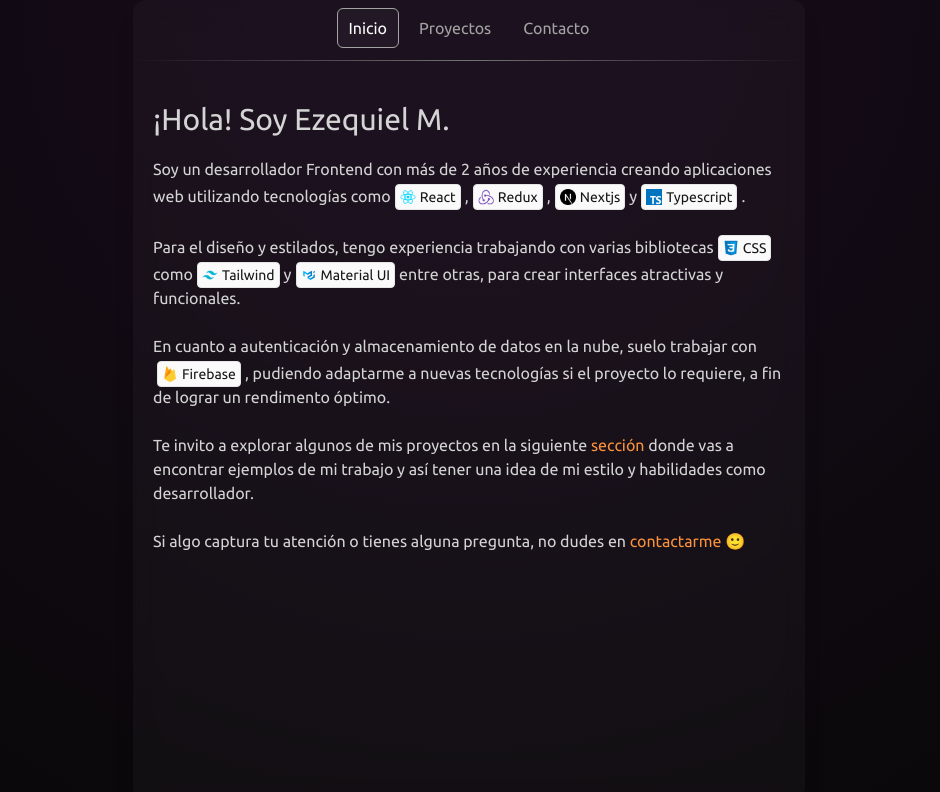
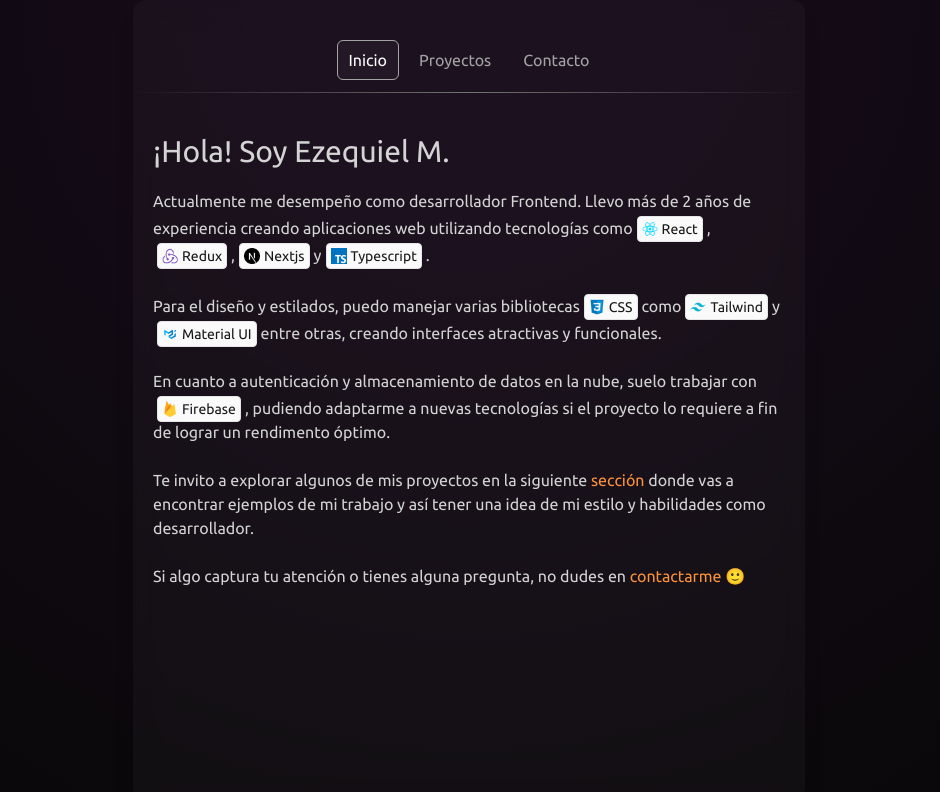
Before and after one commit to echudev/portfolio, a Next.js app: page / in a window 1280 px wide. Shown: the top 792 px of the page, without its empty margins (171-1111 px from the left). Built offline with nearby package versions, Linux system fonts and the light colour scheme.

Commit message:
navbar mt-10

```diff
--- a/app/components/Navigation.tsx
+++ b/app/components/Navigation.tsx
@@ -23,7 +23,7 @@ const Navigation = () => {
   const pathname = usePathname();
 
   return (
-    <nav className="w-full max-w-2xl mt-2 z-10">
+    <nav className="w-full max-w-2xl mt-10 z-10">
       <LayoutGroup>
         <div
           aria-label="link container"
--- a/app/page.tsx
+++ b/app/page.tsx
@@ -15,7 +15,7 @@ function HomePage() {
       <h1 className="text-3xl my-5">¡Hola! Soy Ezequiel M.</h1>
       <span className="page-break-after: always;">
         {
-          "Soy un desarrollador Frontend con más de 2 años de experiencia creando aplicaciones web utilizando tecnologías como"
+          "Actualmente me desempeño como desarrollador Frontend. Llevo más de 2 años de experiencia creando aplicaciones web utilizando tecnologías como"
         }
         <Badge href={"https://www.google.com"} src={react} text={"React"} />
         {","}
@@ -29,15 +29,13 @@ function HomePage() {
       <br />
       <br />
       <span>
-        {
-          "Para el diseño y estilados, tengo experiencia trabajando con varias bibliotecas"
-        }
+        {"Para el diseño y estilados, puedo manejar varias bibliotecas"}
         <Badge href={""} src={css} text={"CSS"} />
         {"como"}
         <Badge href={""} src={twnd} text={"Tailwind"} />
         {"y"}
         <Badge href={""} src={mui} text={"Material UI"} />
-        {"entre otras, para crear interfaces atractivas y funcionales."}
+        {"entre otras, creando interfaces atractivas y funcionales."}
       </span>
       <br />
       <br />
@@ -47,7 +45,7 @@ function HomePage() {
         }
         <Badge href={""} src={firebase} text={"Firebase"} />
         {
-          ", pudiendo adaptarme a nuevas tecnologías si el proyecto lo requiere, a fin de lograr un rendimento óptimo."
+          ", pudiendo adaptarme a nuevas tecnologías si el proyecto lo requiere a fin de lograr un rendimento óptimo."
         }
       </span>
       <br />
```
